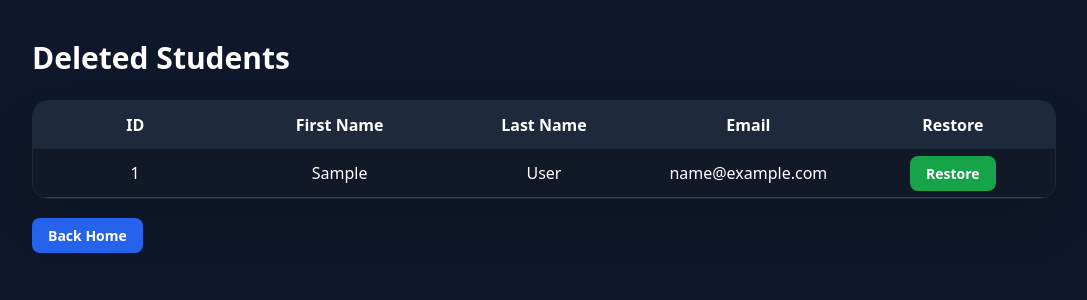
After one commit to Rohitha-s/student-management-system, a Flask app: template sms/templates/deleted.html in a window 1280 px wide. The commit adds this page. Shown: the top 300 px of the page, without its empty margins (96-1183 px from the left). Run offline with Flask 3, Linux system fonts and the light colour scheme; the template is opened without the code that fills it: most values are stand-ins (such as "Sample title", 1, 10 or a date in 2020); some libraries are stand-ins or nearby versions.

Commit message:
Added soft delete for students , restore feature for admin, email validation

```diff
--- a/sms/app.py
+++ b/sms/app.py
@@ -38,8 +38,8 @@ def db():
     cursor.execute("""
     CREATE TABLE IF NOT EXISTS students(
     id INTEGER PRIMARY KEY AUTOINCREMENT,
-    fname TEXT,
-    lname TEXT,
+    first_name TEXT,
+    last_name TEXT,
     email TEXT,
     created_at TIMESTAMP DEFAULT CURRENT_TIMESTAMP,
     updated_at TIMESTAMP DEFAULT CURRENT_TIMESTAMP
@@ -55,6 +55,13 @@ def db():
     created_at TIMESTAMP DEFAULT CURRENT_TIMESTAMP,
     updated_at TIMESTAMP DEFAULT CURRENT_TIMESTAMP
     )""")
+
+    '''
+    cursor.execute("""
+    ALTER TABLE students
+    ADD COLUMN deleted_at INTEGER DEFAULT 0;
+    """)
+    '''
 
     conn.commit()
     conn.close()
@@ -118,17 +125,15 @@ def api_students():
 
     conn=get_db_connection()
     cursor=conn.cursor()
-    cursor.execute(
-        "SELECT * FROM students"
-    )
+    cursor.execute("SELECT * FROM students WHERE is_deleted = 0")
     students=cursor.fetchall()
     conn.close()
     data=[]
     for student in students:
         data.append({
             "id":student["id"],
-            "fname":student["fname"],
-            "lname":student["lname"],
+            "first_name":student["first_name"],
+            "last_name":student["last_name"],
             "email":student["email"]
         })
     return {
@@ -149,7 +154,8 @@ def api_delete(id):
 
     conn = get_db_connection()
     cursor = conn.cursor()
-    cursor.execute("DELETE FROM students WHERE id=?",(id,))
+    cursor.execute("""UPDATE students SET deleted_at=1,
+                   updated_at=CURRENT_TIMESTAMP WHERE id=?""",(id,))
     conn.commit()
     conn.close()
     return {
@@ -178,7 +184,10 @@ def signup():
 
         if existing_user:
             conn.close()
-            return "Email already exists"
+            return render_template(
+                "signup.html",
+                error="Email already exists. Please use another email.")
+
         cursor.execute("""
         INSERT INTO users(username,email,password,role)
         VALUES(?,?,?,?)
@@ -186,9 +195,7 @@ def signup():
         conn.commit()
         conn.close()
         return redirect("/")
-    return render_template(
-    "signup.html",
-    success="User Created Successfully!")
+    return render_template("signup.html")
 
 # login
 @app.route("/",methods=["GET","POST"])
@@ -223,7 +230,7 @@ def home():
 
     conn = get_db_connection()
     cursor = conn.cursor()
-    cursor.execute("SELECT * FROM students")
+    cursor.execute("SELECT * FROM students WHERE deleted_at = 0")
     students = cursor.fetchall()
     conn.close()
 
@@ -247,7 +254,7 @@ def form():
         conn = get_db_connection()
         cursor = conn.cursor()
         cursor.execute("""
-        INSERT INTO students(fname,lname,email)
+        INSERT INTO students(first_name,last_name,email)
         VALUES(?,?,?)
         """, (first_name,last_name,email))
         conn.commit()
@@ -273,7 +280,8 @@ def delete(id):
         conn.close()
         return "Access Restricted"
 
-    cursor.execute( "DELETE FROM students WHERE id=?", (id,))
+    cursor.execute("""UPDATE students SET deleted_at = 1,
+                   updated_at = CURRENT_TIMESTAMP WHERE id=?""",(id,))
     conn.commit()
     conn.close()
     return redirect("/home")
@@ -286,7 +294,7 @@ def edit(id):
 
     conn = get_db_connection()
     cursor = conn.cursor()
-    cursor.execute("SELECT * FROM students WHERE id=?",(id,))
+    cursor.execute("SELECT * FROM students WHERE id=? AND is_deleted=0",(id,))
     student = cursor.fetchone()
 
     if student is None:
@@ -302,7 +310,7 @@ def edit(id):
         last_name=request.form["last_name"]
         email=request.form["email"]
 
-        cursor.execute("""UPDATE students SET fname=?,lname=?,email=?,
+        cursor.execute("""UPDATE students SET first_name=?,last_name=?,email=?,
         updated_at=CURRENT_TIMESTAMP WHERE id=? """,
         (first_name,last_name,email,id))
 
@@ -321,5 +329,56 @@ def logout():
     session.clear()
     return redirect("/")
 
+# deleted records
+@app.route("/deleted")
+def deleted_students():
+
+    if session["role"] != "admin":
+        return "Access Restricted"
+
+    conn = get_db_connection()
+    cursor = conn.cursor()
+
+    cursor.execute("""
+    SELECT *
+    FROM students
+    WHERE deleted_at=1
+    """)
+
+    students = cursor.fetchall()
+    conn.close()
+
+    return render_template(
+        "deleted.html",
+        students=students
+    )
+
+# restoring the del data
+@app.route("/restore/<int:id>")
+def restore(id):
+
+    if "user" not in session:
+        return "Access Restricted"
+
+    if session["role"] != "admin":
+        return "Access Restricted"
+
+    conn = get_db_connection()
+    cursor = conn.cursor()
+
+    cursor.execute("""
+    UPDATE students
+    SET
+        deleted_at = 0,
+        updated_at = CURRENT_TIMESTAMP
+    WHERE id=?
+    """,(id,))
+
+    conn.commit()
+    conn.close()
+
+    return redirect("/deleted")
+
+
 if __name__=="__main__":
     app.run(debug=True)
--- /dev/null
+++ b/sms/templates/deleted.html
@@ -0,0 +1,47 @@
+<!DOCTYPE html>
+<html>
+<head>
+    <title>Deleted Students</title>
+    <script src="https://cdn.tailwindcss.com"></script>
+</head>
+<body class="bg-slate-900 text-white">
+<div class="max-w-5xl mx-auto mt-10">
+    <h1 class="text-3xl font-bold mb-6">
+        Deleted Students
+    </h1>
+    <div class="w-full rounded-2xl border border-gray-800 bg-gray-900 overflow-hidden shadow-2xl">
+    <table class="w-full table-fixed">
+        <tr class="bg-slate-800">
+            <th class="p-3">ID</th>
+            <th>First Name</th>
+            <th>Last Name</th>
+            <th>Email</th>
+            <th>Restore</th>
+        </tr>
+
+        {% for student in students %}
+        <tr class="text-center border-b border-slate-700">
+            <td class="p-3">{{ student.id }}</td>
+            <td>{{ student.first_name }}</td>
+            <td>{{ student.last_name }}</td>
+            <td>{{ student.email }}</td>
+            <td>
+                <a href="/restore/{{ student.id }}"
+                class="rounded-lg bg-green-600 px-4 py-2 text-sm font-semibold text-white
+                         transition duration-200 hover:bg-blue-500 active:scale-[0.98]"">
+                    Restore
+                </a>
+            </td>
+        </tr>
+        {% endfor %}
+    </table>
+    </div>
+    <br>
+    <a href="/home"
+       class="rounded-lg bg-blue-600 px-4 py-2 text-sm font-semibold text-white
+                         transition duration-200 hover:bg-blue-500 active:scale-[0.98]"">
+       Back Home
+    </a>
+</div>
+</body>
+</html>
--- a/sms/templates/edit.html
+++ b/sms/templates/edit.html
@@ -23,7 +23,7 @@
         <input
           type="text"
           name="first_name"
-          value="{{ student['fname'] }}"
+          value="{{ student['first_name'] }}"
           required
           class="w-full rounded-lg border border-gray-700 bg-gray-800 px-4 py-3 text-sm text-gray-100 placeholder-gray-600
                  transition duration-200 focus:outline-none focus:border-blue-500 focus:ring-1 focus:ring-blue-500"
@@ -35,7 +35,7 @@
         <input
           type="text"
           name="last_name"
-          value="{{ student['lname'] }}"
+          value="{{ student['last_name'] }}"
           required
           class="w-full rounded-lg border border-gray-700 bg-gray-800 px-4 py-3 text-sm text-gray-100 placeholder-gray-600
                  transition duration-200 focus:outline-none focus:border-blue-500 focus:ring-1 focus:ring-blue-500"
--- a/sms/templates/signup.html
+++ b/sms/templates/signup.html
@@ -40,6 +40,10 @@
           class="w-full rounded-lg border border-gray-700 bg-gray-800 px-4 py-3 text-sm text-gray-100 placeholder-gray-600
                  transition duration-200 focus:outline-none focus:border-blue-500 focus:ring-1 focus:ring-blue-500"
         />
+        {% if error %}
+          <p class="mt-2 text-sm text-red-400 font-medium">
+          {{ error }}</p>
+        {% endif %}
       </div>
 
       <div class="flex flex-col gap-1.5">
```
Also changed, not shown: sms/templates/home.html (+9 -2 lines), students.db.
